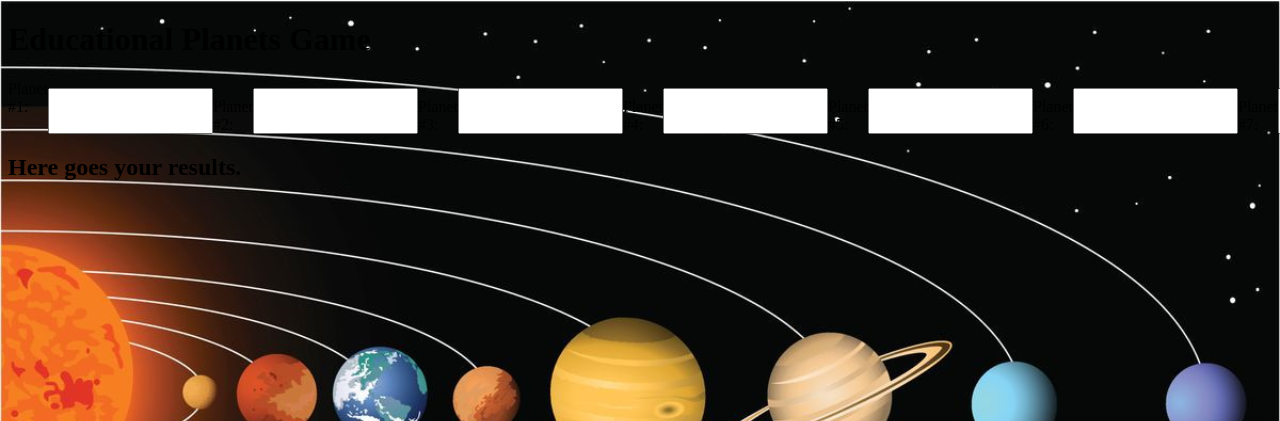
After one commit to MiguelCocoson/educational-planet-game, a Flask app: template templates/results.html in a window 1280 px wide; the page is wider, and only the part inside the window is pictured. The commit adds this page. Shown: the top 421 px of that part. Run offline with Flask 2, Linux system fonts and the light colour scheme; the template is opened without the code that fills it, so the values that code supplies are empty.

Commit message:
check to see if input matches planet name, new page to display results

```diff
--- a/app.py
+++ b/app.py
@@ -1,7 +1,28 @@
-from flask import Flask, render_template, request
+from flask import Flask, render_template, request, redirect, url_for
 
 app = Flask(__name__)
 
-@app.route("/planets-game", methods=["GET","POST"])
+
+if __name__ == '__main__':
+    app.run()
+
+@app.route("/planets-game")
 def planets_game():
     return render_template("planets.html")
+
+@app.route("/results", methods=["POST"])
+def results():
+    req = request.form
+    planet1 = req["planet1"]
+    planet2 = req["planet2"]
+    planet3 = req["planet3"]
+    planet4 = req["planet4"]
+    planet5 = req["planet5"]
+    planet6 = req["planet6"]
+    planet7 = req["planet7"]
+    planet8 = req["planet8"]
+
+    all_planets = [planet1, planet2, planet3, planet4, planet5, planet6, planet7, planet8]
+    planets_list = ["mercury", "venus", "earth", "mars", "jupiter", "saturn", "uranus", "neptune"]
+
+    return render_template("results.html", all_planets=all_planets, planets_list=planets_list)
--- a/static/style.css
+++ b/static/style.css
@@ -1,3 +1,8 @@
+
+body {
+    background-image: url("/static/images/solar-system.jpg");
+    background-size: cover;
+}
 .input-form {
     font-size: 1rem;
 }
@@ -10,7 +15,6 @@ form {
 
 form input {
     margin-top: .5rem;
-
     padding-left: .25rem;
     font-size: .75rem;
 
--- a/templates/planets.html
+++ b/templates/planets.html
@@ -13,17 +13,18 @@
 </header>
 <body>
     <div class="input-form">
-        <form action="" method="post">
-            Planet #1: <input type="text" name="city_name"><br>
-            Planet #2: <input type="text" name="city_name"><br>
-            Planet #3: <input type="text" name="city_name"><br>
-            Planet #4: <input type="text" name="city_name"><br>
-            Planet #5: <input type="text" name="city_name"><br>
-            Planet #6: <input type="text" name="city_name"><br>
-            Planet #7: <input type="text" name="city_name"><br>
-            Planet #8: <input type="text" name="city_name"><br>
+        <form action="{{ url_for('results')}}" method="post">
+            Planet #1: <input type="text" name="planet1"><br>
+            Planet #2: <input type="text" name="planet2"><br>
+            Planet #3: <input type="text" name="planet3"><br>
+            Planet #4: <input type="text" name="planet4"><br>
+            Planet #5: <input type="text" name="planet5"><br>
+            Planet #6: <input type="text" name="planet6"><br>
+            Planet #7: <input type="text" name="planet7"><br>
+            Planet #8: <input type="text" name="planet8"><br>
             <input type="submit" value="Submit">
         </form>
     </div>
+    {% block content%}{% endblock %}
 </body>
 </html>
--- /dev/null
+++ b/templates/results.html
@@ -0,0 +1,14 @@
+
+{% extends "planets.html" %}
+{% block content %}
+<div class="results-game">
+    <h2> Here goes your results.</h2>
+    {% for number in range(planets_list| length) %}
+        {% if all_planets[number] == planets_list[number] %}
+        <p>{{number}} . {{planets_list[number]}}</p>
+        {% else %}
+        <p>{{number}} . Wrong</p>
+        {% endif %}
+    {% endfor %}
+</div>
+{% endblock %}
```
Also changed, not shown: static/images/solar-system.jpg (added).
